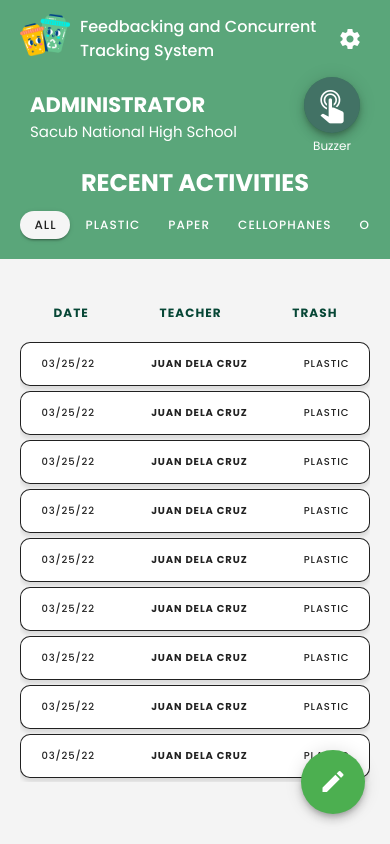
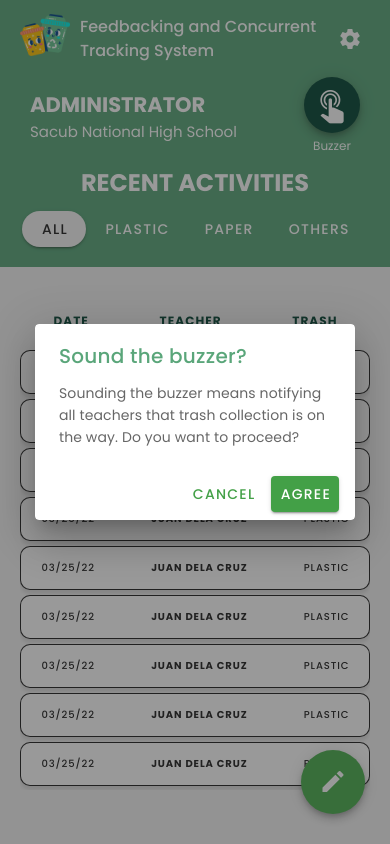
Before and after one commit to IamMarkReyRonolo/feedbACTS-on-the-go-frontned, a Vue app: page /admin in a window 390 px wide. Both pictures are taken after a click on the button 332 px from the left and 105 px from the top of the page. Built offline with nearby package versions, Linux system fonts and the light colour scheme.

Commit message:
added buzzerPopUp

```diff
--- a/src/components/AdminPageComponents/Header.vue
+++ b/src/components/AdminPageComponents/Header.vue
@@ -80,7 +80,7 @@
 				</div>
 
 				<div class="right">
-					<v-btn fab dark color="#064635">
+					<v-btn fab dark color="#064635" @click="clickBuzzer = true">
 						<v-icon dark size="40px"> mdi-gesture-double-tap </v-icon>
 					</v-btn>
 					<span>Buzzer</span>
@@ -93,7 +93,7 @@
 					<div class="cat">
 						<v-btn
 							rounded
-							small
+							medium
 							:text="!clickedAll"
 							:dark="!clickedAll"
 							@click="selectCategory('all')"
@@ -104,7 +104,7 @@
 					<div class="cat">
 						<v-btn
 							rounded
-							small
+							medium
 							:text="!clickedPlastic"
 							:dark="!clickedPlastic"
 							@click="selectCategory('plastic')"
@@ -115,7 +115,7 @@
 					<div class="cat">
 						<v-btn
 							rounded
-							small
+							medium
 							:text="!clickedPaper"
 							:dark="!clickedPaper"
 							@click="selectCategory('paper')"
@@ -123,7 +123,7 @@
 							Paper
 						</v-btn>
 					</div>
-					<div class="cat">
+					<!-- <div class="cat">
 						<v-btn
 							rounded
 							small
@@ -133,11 +133,11 @@
 						>
 							Cellophanes
 						</v-btn>
-					</div>
+					</div> -->
 					<div class="cat">
 						<v-btn
 							rounded
-							small
+							medium
 							:text="!clickedOthers"
 							:dark="!clickedOthers"
 							@click="selectCategory('others')"
@@ -148,13 +148,21 @@
 				</div>
 			</div>
 		</div>
+
+		<BuzzerConfirmation
+			:clickBuzzer="clickBuzzer"
+			@cancel="cancel()"
+			@confirm="confirm()"
+		/>
 	</div>
 </template>
 
 <script>
+	import BuzzerConfirmation from "./PopUpComponents/BuzzerConfirmation.vue";
 	export default {
-		components: {},
+		components: { BuzzerConfirmation },
 		data: () => ({
+			clickBuzzer: false,
 			clickedDashboard: true,
 			clickedTeachers: false,
 			clickedHistory: false,
@@ -165,6 +173,12 @@
 			clickedOthers: false,
 		}),
 		methods: {
+			cancel() {
+				this.clickBuzzer = false;
+			},
+			confirm() {
+				this.clickBuzzer = false;
+			},
 			navigate(routeName) {
 				if (routeName == "dashboard") {
 					this.clickedDashboard = true;
@@ -423,6 +437,7 @@
 		.categories {
 			display: flex;
 			overflow-x: auto;
+			justify-content: center;
 			padding: 10px 0px;
 		}
 
--- /dev/null
+++ b/src/components/AdminPageComponents/PopUpComponents/BuzzerConfirmation.vue
@@ -0,0 +1,46 @@
+<template>
+	<v-dialog v-model="clickBuzzer" max-width="320">
+		<v-card>
+			<v-card-title class="dialogTitle"> Sound the buzzer? </v-card-title>
+
+			<v-card-text class="dialogContent">
+				Sounding the buzzer means notifying all teachers that trash collection
+				is on the way. Do you want to proceed?
+			</v-card-text>
+
+			<v-card-actions>
+				<v-spacer></v-spacer>
+
+				<v-btn color="green darken-1" text @click="$emit('cancel')">
+					Cancel
+				</v-btn>
+
+				<v-btn color="green darken-1" @click="$emit('confirm')" dark>
+					Agree
+				</v-btn>
+			</v-card-actions>
+		</v-card>
+	</v-dialog>
+</template>
+
+<script>
+	export default {
+		props: {
+			clickBuzzer: Boolean,
+		},
+		data() {
+			return {};
+		},
+	};
+</script>
+
+<style scoped>
+	.dialogTitle {
+		color: #5aa67a;
+		font-weight: bold;
+	}
+
+	.dialogContent {
+		text-align: left;
+	}
+</style>
--- a/src/components/AdminPageComponents/ScreenView/DashboardDesktop.vue
+++ b/src/components/AdminPageComponents/ScreenView/DashboardDesktop.vue
@@ -4,7 +4,7 @@
 			<div class="titleCon">
 				<h2>Dashboard</h2>
 			</div>
-			<v-btn color="#064635" dark
+			<v-btn color="#064635" dark @click="clickBuzzer = true"
 				><v-icon dark> mdi-gesture-double-tap </v-icon>Buzzer</v-btn
 			>
 		</div>
@@ -163,14 +163,22 @@
 				</v-col>
 			</v-row>
 		</div>
+
+		<BuzzerConfirmation
+			:clickBuzzer="clickBuzzer"
+			@cancel="cancel()"
+			@confirm="confirm()"
+		/>
 	</div>
 </template>
 
 <script>
+	import BuzzerConfirmation from "../PopUpComponents/BuzzerConfirmation.vue";
 	export default {
-		components: {},
+		components: { BuzzerConfirmation },
 		data: () => ({
 			displayContributor: true,
+			clickBuzzer: false,
 			trashCategory: [
 				{
 					icon: "mdi-recycle",
@@ -189,7 +197,14 @@
 				},
 			],
 		}),
-		methods: {},
+		methods: {
+			cancel() {
+				this.clickBuzzer = false;
+			},
+			confirm() {
+				this.clickBuzzer = false;
+			},
+		},
 		computed: {
 			totalTrashAccumulated: function () {
 				let total = 0;
```
